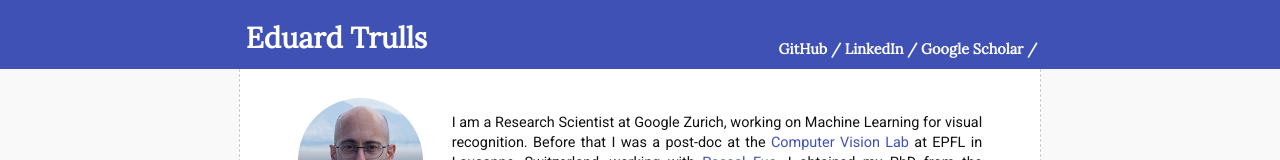
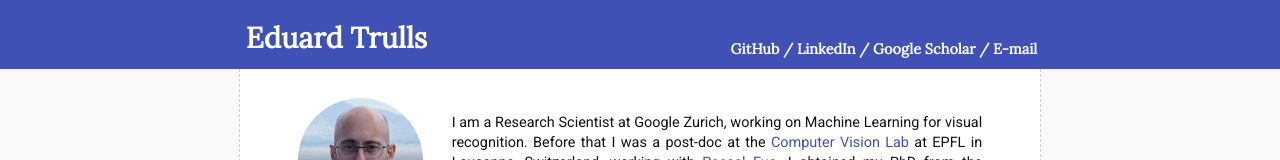
Before and after one commit to etrulls/etrulls.github.io, a plain HTML site: page index.html in a window 1280 px wide. Shown: the top 160 px of the page. Drawn offline with Linux system fonts and the light colour scheme; a web font is replaced by a local one.

Commit message:
Re-add email

```diff
--- a/index.html
+++ b/index.html
@@ -39,7 +39,7 @@ _gaq.push(['_trackPageview']);
 				<a name="code"></a><a href="https://github.com/etrulls">GitHub</a> /
 				<a href="https://www.linkedin.com/in/eduard-trulls-84935865/">LinkedIn</a> /
 				<a href="http://scholar.google.com/citations?user=OKZC1CYAAAAJ">Google Scholar</a> /
-				<!--<a href="mailto:eduard.trulls@epfl.ch">E-mail</a>-->
+				<a href="mailto:eduard.trulls@gmail.com">E-mail</a>
 			</div>
 		</div>
 	</div>
```
